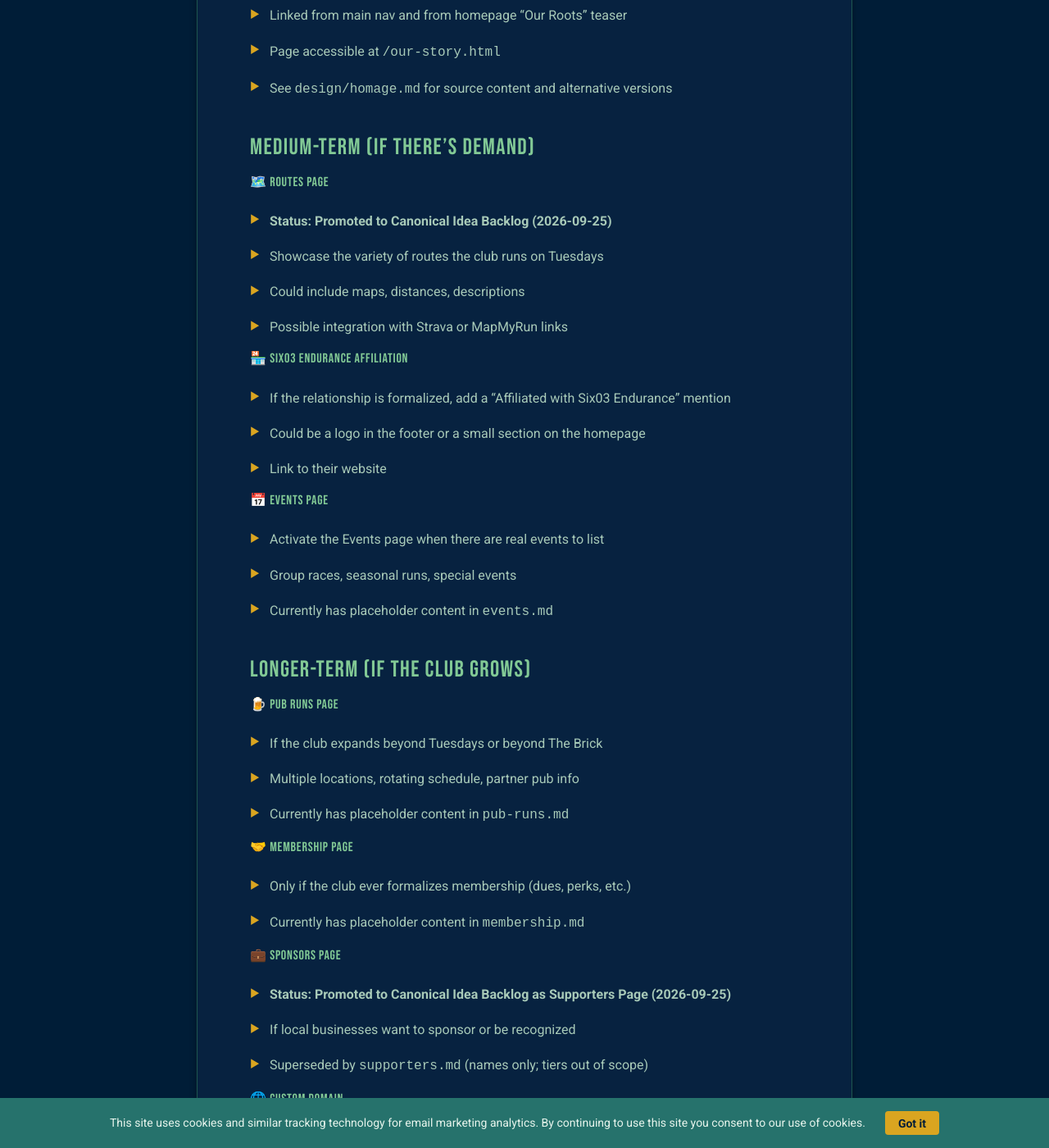
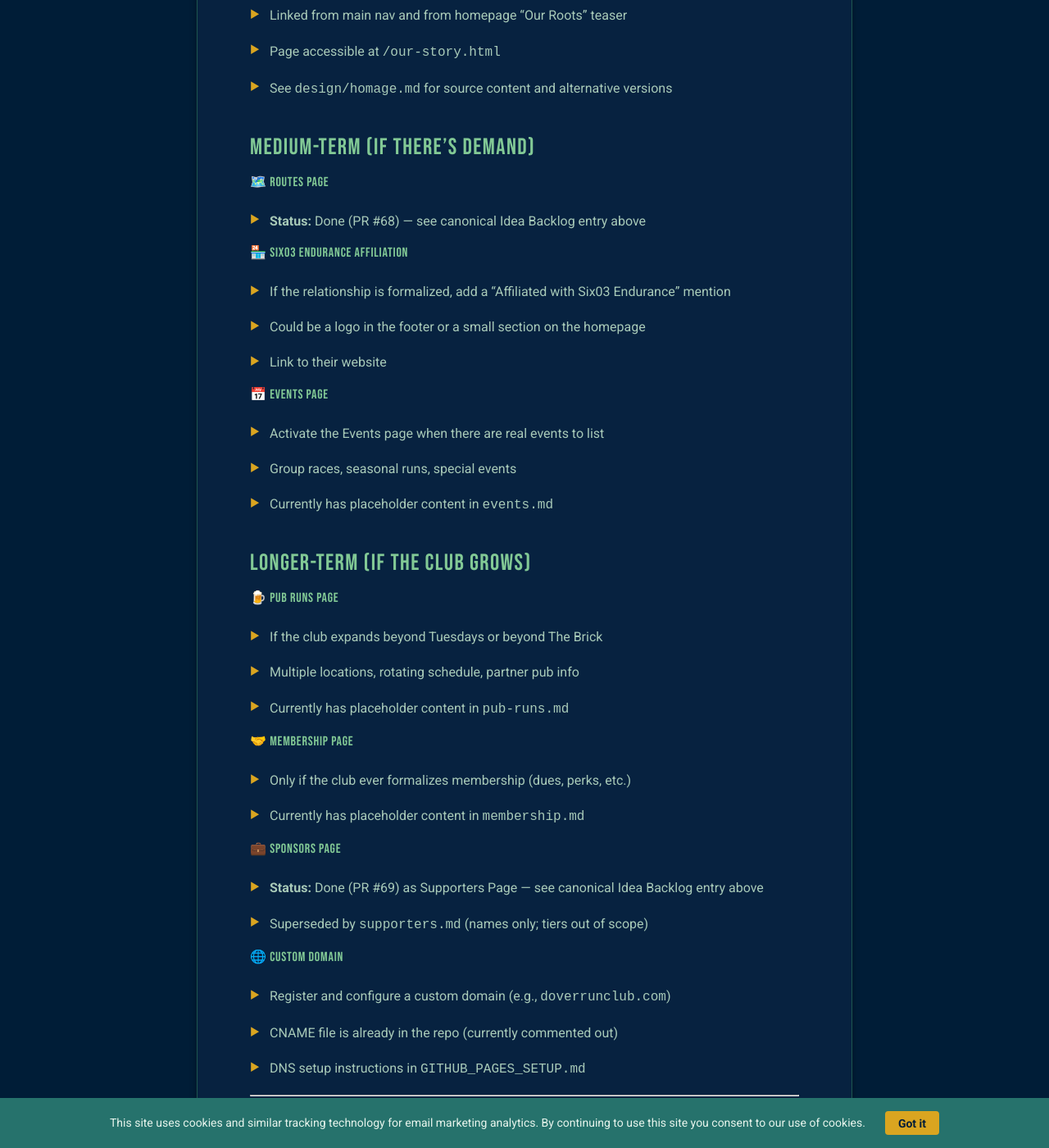
Before and after one commit to dekay2001/dover-run-club-website, a Jekyll site: the page built from design/website-roadmap.md, in a window 1280 px wide and 1400 px high, scrolled down 16021 px. Shown: the whole window at 82% size. Built offline with Jekyll 4.4.1, drawn with Linux system fonts in a browser that asks for light colours; our own code applies the rules of GitHub Pages for plain Markdown files.

Commit message:
Address Copilot review: expand deploy checklist to all 5 pages, resolve duplicate roadmap statuses

```diff
--- a/design/website-roadmap.md
+++ b/design/website-roadmap.md
@@ -293,10 +293,7 @@
 ### Medium-Term (if there's demand)
 
 #### 🗺️ Routes Page
-- **Status: Promoted to Canonical Idea Backlog (2026-09-25)**
-- Showcase the variety of routes the club runs on Tuesdays
-- Could include maps, distances, descriptions
-- Possible integration with Strava or MapMyRun links
+- **Status:** Done (PR #68) — see canonical Idea Backlog entry above
 
 #### 🏪 Six03 Endurance Affiliation
 - If the relationship is formalized, add a "Affiliated with Six03 Endurance" mention
@@ -320,8 +317,7 @@
 - Currently has placeholder content in `membership.md`
 
 #### 💼 Sponsors Page
-- **Status: Promoted to Canonical Idea Backlog as Supporters Page (2026-09-25)**
-- If local businesses want to sponsor or be recognized
+- **Status:** Done (PR #69) as Supporters Page — see canonical Idea Backlog entry above
 - Superseded by `supporters.md` (names only; tiers out of scope)
 
 #### 🌐 Custom Domain
```
Also changed, not shown: GITHUB_PAGES_SETUP.md (+3 -0 lines).
